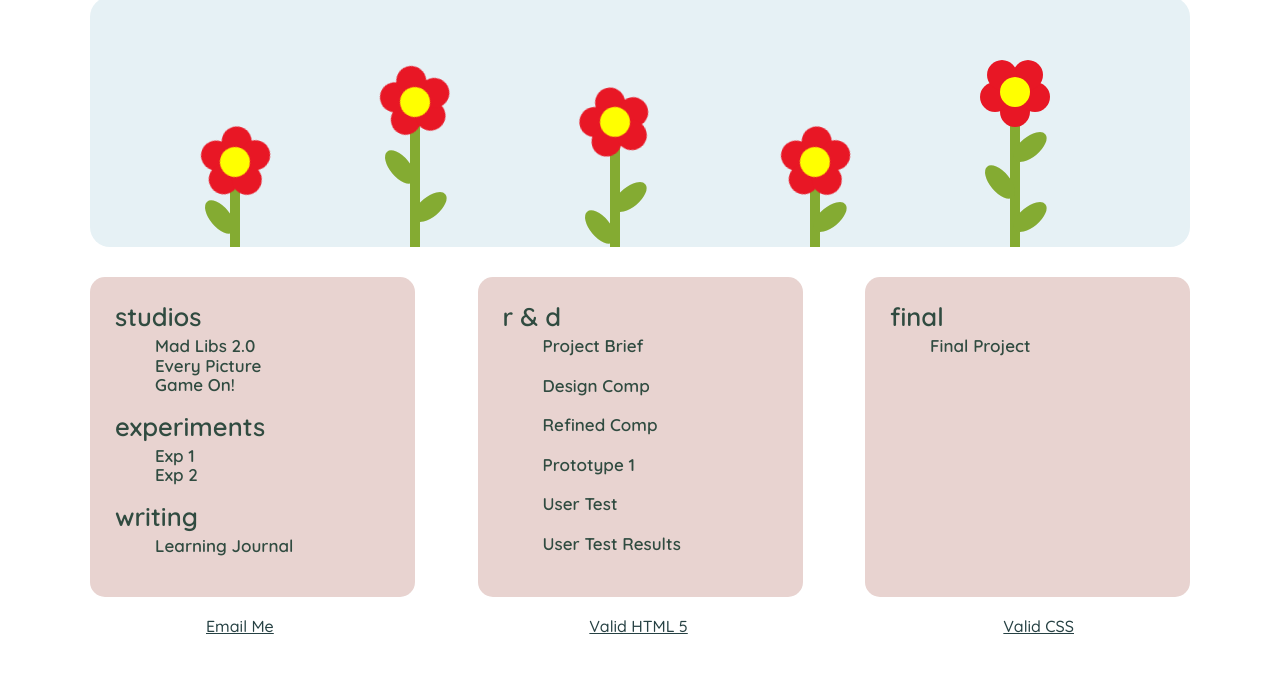
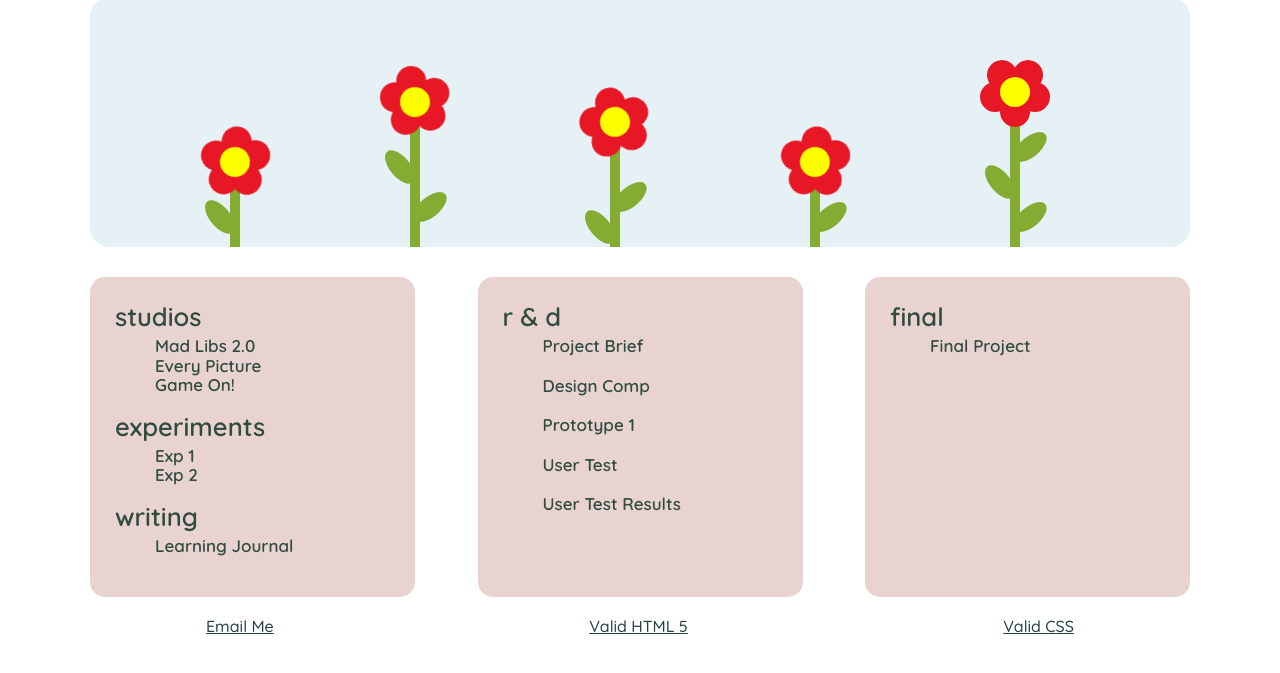
Before and after one commit to michellemckenzie/michellemckenzie.github.io, a plain HTML site: page des157a/index.html in a window 1280 px wide. Shown: the part 93-766 px from the top of the page. Drawn offline with nearby package versions, Linux system fonts and the light colour scheme.

Commit message:
removed refined comp

```diff
--- a/des157a/index.html
+++ b/des157a/index.html
@@ -119,7 +119,6 @@
                     <ul>
                         <li> <a href ="final/brief.html"> Project Brief </a> </li>
                         <li> <a href ="final/images/comp.png"> Design Comp </a> </li>
-                        <li> <a href =""> Refined Comp</a> </li>
                         <li> <a href =""> Prototype 1 </a> </li>
                         <li> <a href =""> User Test </a> </li>
                         <li> <a href =""> User Test Results </a> </li>
--- a/des157a/studio3/script.js
+++ b/des157a/studio3/script.js
@@ -167,6 +167,7 @@
                 document.getElementById(`${gameData.pname[gameData.index]}`).style.textDecoration = 'none';
 
                 gameData.index ? (gameData.index = 0) : (gameData.index = 1);
+
                 setTimeout(throwDice, 1000);
             });
          }
```
